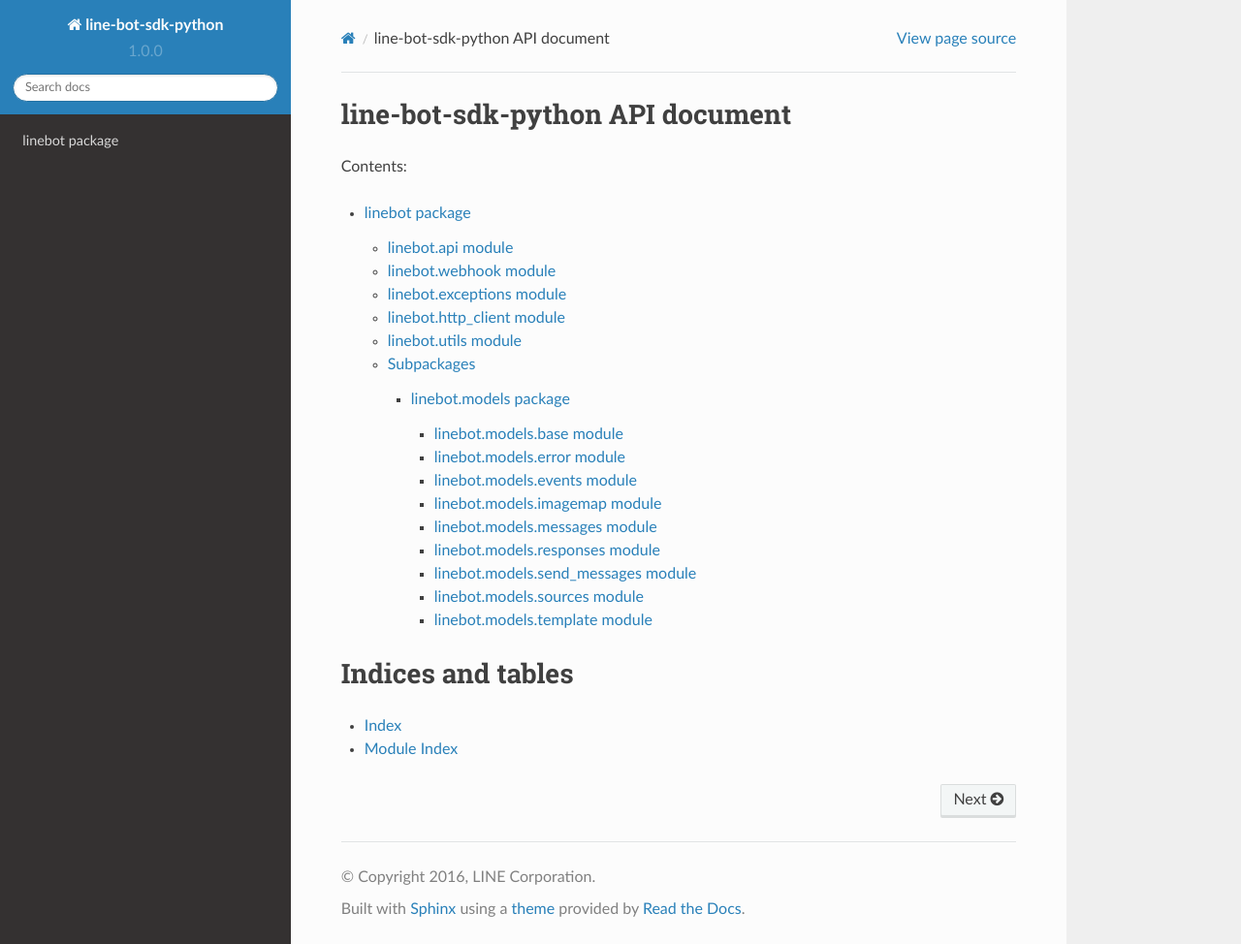
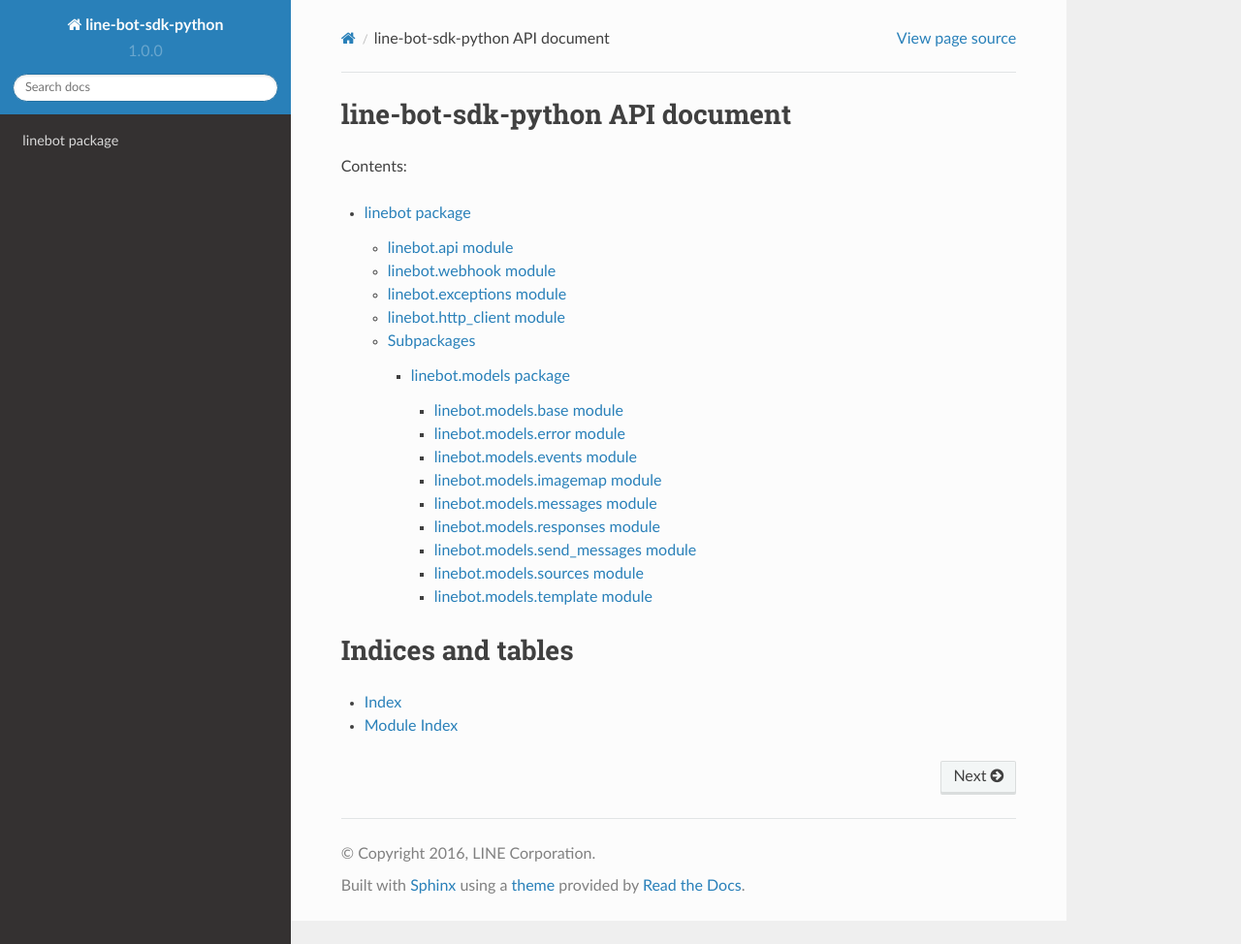
Before and after one commit to line/line-bot-sdk-python, a Sphinx documentation site: the page built from docs/source/index.rst, in a window 1280 px wide and 974 px high. Shown: the whole window at 97% size. Built offline with Sphinx 7.4.7 and the Read the Docs theme 2.0.0, drawn with Linux system fonts in a browser that asks for light colours.

Commit message:
modify .rst to hide unnecessary function and module in document

```diff
--- a/docs/source/linebot.rst
+++ b/docs/source/linebot.rst
@@ -21,11 +22,6 @@ linebot.http_client module
 
 .. automodule:: linebot.http_client
 
-linebot.utils module
---------------------
-
-.. automodule:: linebot.utils
-
 Subpackages
 -----------
 
```
Also changed, not shown: other parts of docs/source/linebot.rst (+1 -0 lines).
